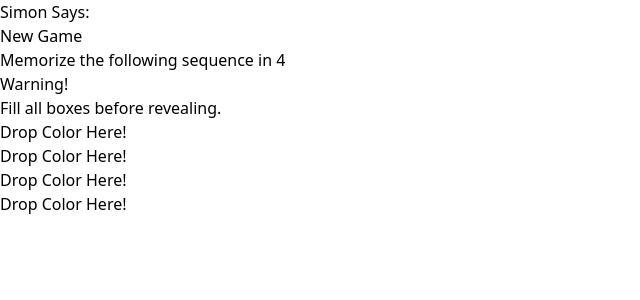
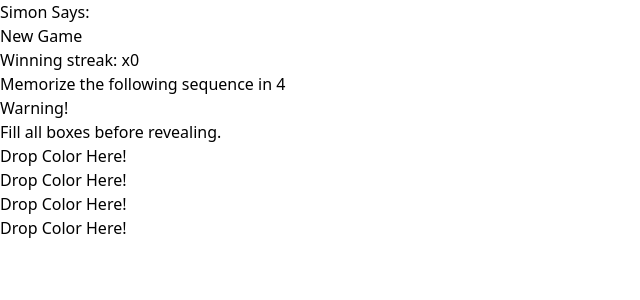
Before and after one commit to afaqir37/ReactJs-Journey, a React (Vite) app in the folder Simon-Says/: page / in a window 1280 px wide. Shown: the top 300 px of the page, without its empty margins (0-640 px from the left). Built offline with nearby package versions, Linux system fonts and the light colour scheme.

Commit message:
Add winStreak state

```diff
--- a/Simon-Says/src/components/SimonSays.jsx
+++ b/Simon-Says/src/components/SimonSays.jsx
@@ -25,6 +25,7 @@ export default function SimonSays() {
   const [isAlertVisible, setIsAlertVisible] = useState(false)
   const [isGameOver, setIsGameOver] = useState(false)
   const [gameState, setGameState] = useState(null)
+  const [winStreak, setWinStreak] = useState(0)
 
   const { width, height } = useWindowSize()
 
@@ -66,10 +67,14 @@ export default function SimonSays() {
 
   useEffect(() => {
     if (sequence.length === playerSequence.length && isGameOver) {
-      if (JSON.stringify(sequence) === JSON.stringify(playerSequence))
+      if (JSON.stringify(sequence) === JSON.stringify(playerSequence)) {
         setGameState('win')
-       else
-        setGameState('loss')
+        setWinStreak(prev => prev + 1)
+      }
+       else {
+         setGameState('loss')
+         setWinStreak(0)
+       }
     }
   }, [isGameOver])
 
@@ -98,7 +103,9 @@ export default function SimonSays() {
         </button>
       </div>
 
-
+      <div className='h-32'>
+          <div className='font-sans text-xl fond-semibold'>Winning streak: x{winStreak}</div>
+      </div>
 
 
       <div className='h-32'>
@@ -111,6 +118,8 @@ export default function SimonSays() {
           </div>
 
       </div>
+
+
 
 
       <div className='flex flex-col items-center'>
```
